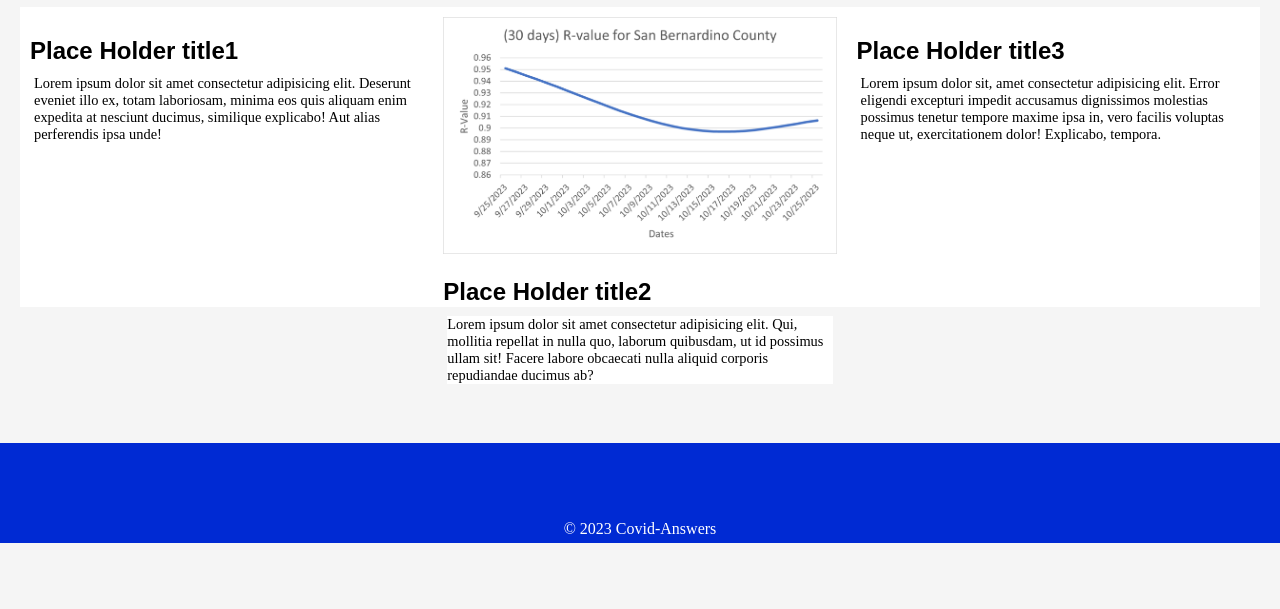
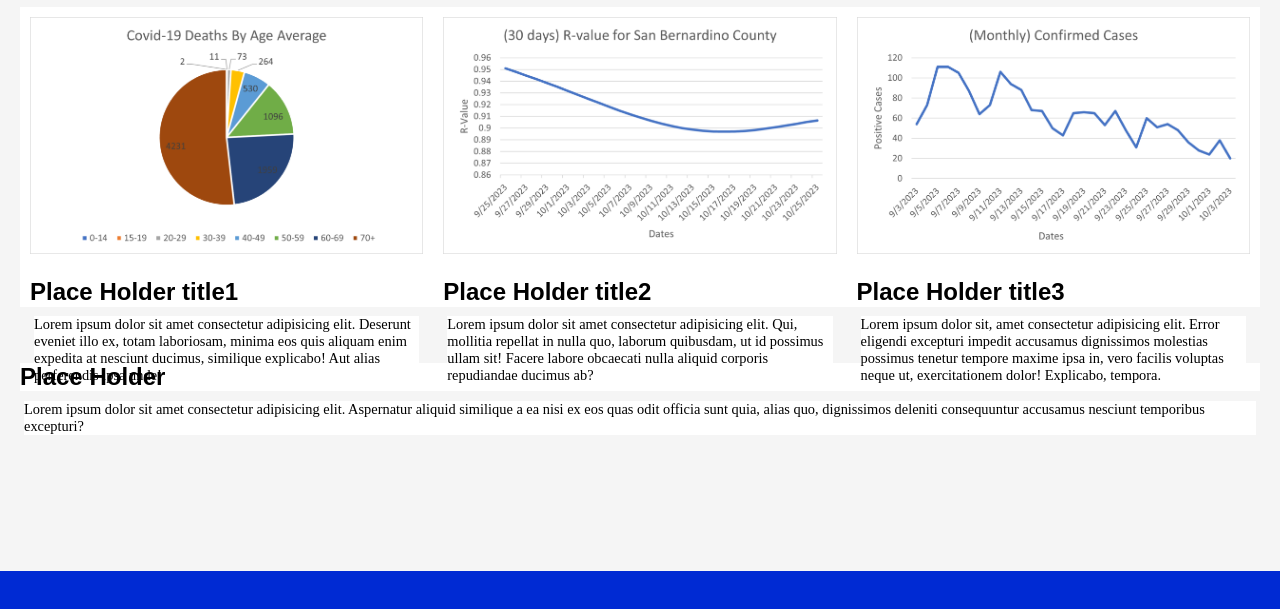
Before and after one commit to Azraeldos/Covid-2.0, a plain HTML site: page covidWebApp2.0/Website/CSS/index.html in a window 1280 px wide. Shown: the part 689-1298 px from the top of the page. Before the commit the page ends 1232 px from the top, so only its background shows below. Drawn offline with Linux system fonts and the light colour scheme.

Commit message:
added pie chart

```diff
--- a/covidWebApp2.0/Website/CSS/index.html
+++ b/covidWebApp2.0/Website/CSS/index.html
@@ -52,7 +52,8 @@
     <main>
       <div class="row">
         <div class="column" style="background-color:white;">
-      <h2>Place Holder title1</h2>
+          <img src="images/Pictures for Covid app/deathByAge.png" alt="Pie chart of Deaths by age">
+          <h2>Place Holder title1</h2>
       <p>Lorem ipsum dolor sit amet consectetur adipisicing elit. Deserunt eveniet illo ex, totam laboriosam, minima eos quis aliquam enim expedita at nesciunt ducimus, similique explicabo! Aut alias perferendis ipsa unde!</p>
         </div>
         <div class="column" style="background-color:white;">
@@ -61,10 +62,15 @@
       <p>Lorem ipsum dolor sit amet consectetur adipisicing elit. Qui, mollitia repellat in nulla quo, laborum quibusdam, ut id possimus ullam sit! Facere labore obcaecati nulla aliquid corporis repudiandae ducimus ab?</p>
       </div>
       <div class="column" style="background-color:white;">
+      <img src="images/Pictures for Covid app/monthlyConfirmCases09-10.png" alt="Monthly Confirmed Cases for COVID-19 September 3rd- October 3rd">
       <h2>Place Holder title3</h2>
       <p>Lorem ipsum dolor sit, amet consectetur adipisicing elit. Error eligendi excepturi impedit accusamus dignissimos molestias possimus tenetur tempore maxime ipsa in, vero facilis voluptas neque ut, exercitationem dolor! Explicabo, tempora.</p>
-      </div>
+      <br><br>
     </div>
+    </div>
+    <br><br>
+    <h2>Place Holder</h2>
+    <p>Lorem ipsum dolor sit amet consectetur adipisicing elit. Aspernatur aliquid similique a ea nisi ex eos quas odit officia sunt quia, alias quo, dignissimos deleniti consequuntur accusamus nesciunt temporibus excepturi?</p>
      </main>
      <br>
      <br>
```
Also changed, not shown: covidWebApp2.0/Website/CSS/images/Pictures for Covid app/deathByAge.png (added), covidWebApp2.0/Website/CSS/images/Pictures for Covid app/monthlyConfirmCases09-10.png (added).
